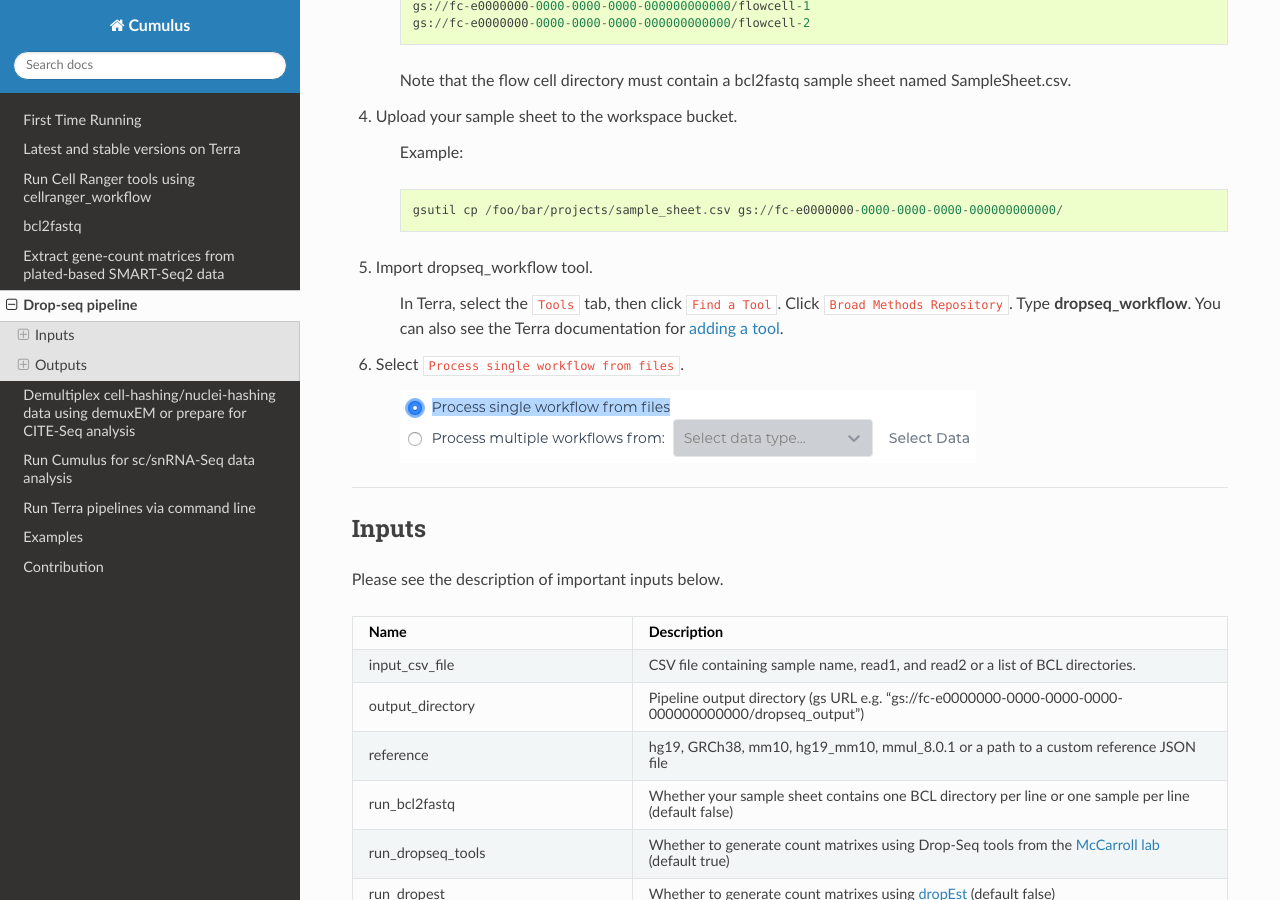
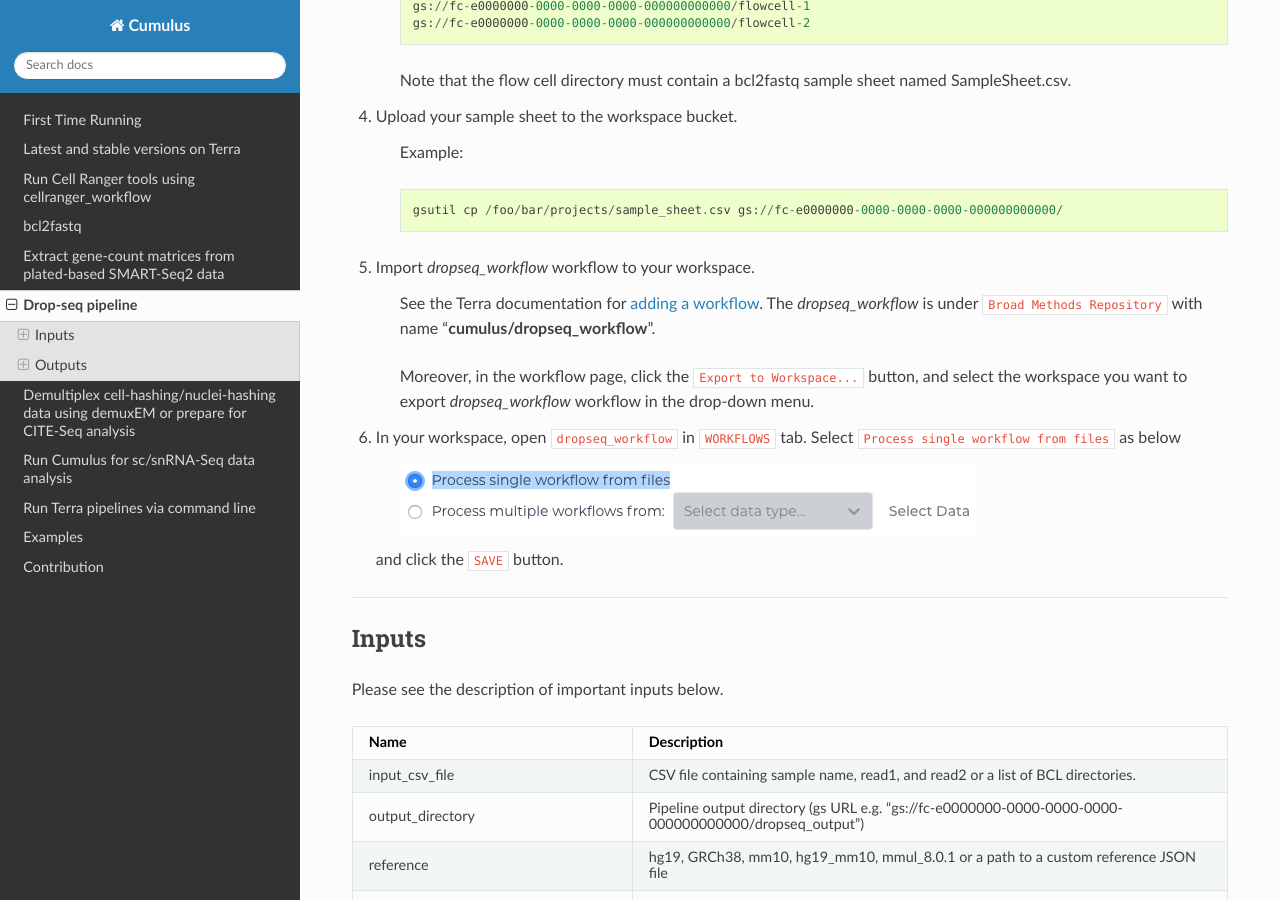
Before and after one commit to lilab-bcb/cumulus, a Sphinx documentation site: the page built from docs/drop_seq.rst, in a window 1280 px wide and 900 px high, scrolled down 1874 px. Built offline with Sphinx 7.4.7 and the Read the Docs theme 2.0.0, drawn with Linux system fonts in a browser that asks for light colours.

Commit message:
adjust format

```diff
--- a/docs/cumulus.rst
+++ b/docs/cumulus.rst
@@ -39,11 +39,11 @@ You are free to add any other columns and these columns will be used in selectin
 
 	where ``/foo/bar/projects/my_count_matrix.csv`` is the path to your sample sheet in local machine, and ``gs://fc-e0000000-0000-0000-0000-000000000000/`` is the location on Google bucket to hold it.
 
-#. Import cumulus workflow to your workspace.
+#. Import *cumulus* workflow to your workspace.
 
-	See the Terra documentation for `adding a workflow`_. The cumulus workflow is under ``Broad Methods Repository`` with name "**cumulus/cumulus**".
+	See the Terra documentation for `adding a workflow`_. The *cumulus* workflow is under ``Broad Methods Repository`` with name "**cumulus/cumulus**".
 
-	Moreover, in the workflow page, click the ``Export to Workspace...`` button, and select the workspace to which you want to export cumulus workflow in the drop-down menu.
+	Moreover, in the workflow page, click the ``Export to Workspace...`` button, and select the workspace to which you want to export *cumulus* workflow in the drop-down menu.
 
 #. In your workspace, open ``cumulus`` in ``WORKFLOWS`` tab. Select ``Process single workflow from files`` as below
 
--- a/docs/drop_seq.rst
+++ b/docs/drop_seq.rst
@@ -80,14 +80,17 @@ Additionally the pipeline provides the option to generate count matrices using
 		gsutil cp /foo/bar/projects/sample_sheet.csv gs://fc-e0000000-0000-0000-0000-000000000000/
 
 
-#. Import dropseq_workflow tool.
+#. Import *dropseq_workflow* workflow to your workspace.
 
-	In Terra, select the ``Tools`` tab, then click ``Find a Tool``. Click ``Broad Methods Repository``. Type **dropseq_workflow**.
- 	You can also see the Terra documentation for `adding a tool`_.
+	See the Terra documentation for `adding a workflow`_. The *dropseq_workflow* is under ``Broad Methods Repository`` with name "**cumulus/dropseq_workflow**".
 
-#. Select ``Process single workflow from files``.
+	Moreover, in the workflow page, click the ``Export to Workspace...`` button, and select the workspace you want to export *dropseq_workflow* workflow in the drop-down menu.
+
+#. In your workspace, open ``dropseq_workflow`` in ``WORKFLOWS`` tab. Select ``Process single workflow from files`` as below
 
 	.. image:: images/single_workflow.png
+
+   and click the ``SAVE`` button.
 
 ---------------------------------
 
@@ -176,7 +179,7 @@ The pipeline outputs a list of google bucket urls containing one gene-count matr
 .. _McCarroll lab: http://mccarrolllab.org/dropseq-1/
 .. _dropEst: https://github.com/hms-dbmi/dropEst
 .. _gsutil: https://cloud.google.com/storage/docs/gsutil
-.. _adding a tool: https://support.terra.bio/hc/en-us/articles/360025674392-Finding-the-tool-method-you-need-in-the-Methods-Repository
+.. _adding a workflow: https://support.terra.bio/hc/en-us/articles/360025674392-Finding-the-tool-method-you-need-in-the-Methods-Repository
 .. _Terra: https://app.terra.bio/
 
 
--- a/docs/hashing_cite_seq.rst
+++ b/docs/hashing_cite_seq.rst
@@ -37,11 +37,11 @@ Follow the steps below to run **cumulus** for cell-hashing/nuclei-hashing/CITE-S
 		gsutil cp /foo/bar/projects/my_sample_sheet_hashing.csv gs://fc-e0000000-0000-0000-0000-000000000000/
 		gsutil cp /foo/bar/projects/antibody_control.csv gs://fc-e0000000-0000-0000-0000-000000000000/
 
-#. Import cumulus_hashing_cite_seq to your workspace.
+#. Import *cumulus_hashing_cite_seq* to your workspace.
 
-	See the Terra documentation for `adding a workflow`_. The cumulus_hashing_cite_seq workflow is under ``Broad Methods Repository`` with name "**cumulus/cumulus_hashing_cite_seq**".
+	See the Terra documentation for `adding a workflow`_. The *cumulus_hashing_cite_seq* workflow is under ``Broad Methods Repository`` with name "**cumulus/cumulus_hashing_cite_seq**".
 
-	Moreover, in the workflow page, click the ``Export to Workspace...`` button, and select the workspace to which you want to export cumulus_hashing_cite_seq workflow in the drop-down menu.
+	Moreover, in the workflow page, click the ``Export to Workspace...`` button, and select the workspace to which you want to export *cumulus_hashing_cite_seq* workflow in the drop-down menu.
 
 #. In your workspace, open ``cumulus_hashing_cite_seq`` in ``WORKFLOWS`` tab. Select ``Process single workflow from files`` as below
 
--- a/docs/smart_seq_2.rst
+++ b/docs/smart_seq_2.rst
@@ -70,11 +70,11 @@ Follow the steps below to extract gene-count matrices from SMART-Seq2 data on Te
 		gsutil cp /foo/bar/projects/sample_sheet.csv gs://fc-e0000000-0000-0000-0000-000000000000/
 
 
-#. Import smartseq2 workflow to your workspace.
+#. Import *smartseq2* workflow to your workspace.
 
-	See the Terra documentation for `adding a workflow`_. The smartseq2 workflow is under ``Broad Methods Repository`` with name "**cumulus/smartseq2**".
+	See the Terra documentation for `adding a workflow`_. The *smartseq2* workflow is under ``Broad Methods Repository`` with name "**cumulus/smartseq2**".
 
-	Moreover, in the workflow page, click ``Export to Workspace...`` button, and select the workspace to which you want to export ``smartseq2`` in the drop-down menu.
+	Moreover, in the workflow page, click ``Export to Workspace...`` button, and select the workspace to which you want to export *smartseq2* workflow in the drop-down menu.
 
 #. In your workspace, open ``smartseq2`` in ``WORKFLOWS`` tab. Select ``Process single workflow from files`` as below
 
```
Also changed, not shown: docs/cellranger.rst (+4 -4 lines).
